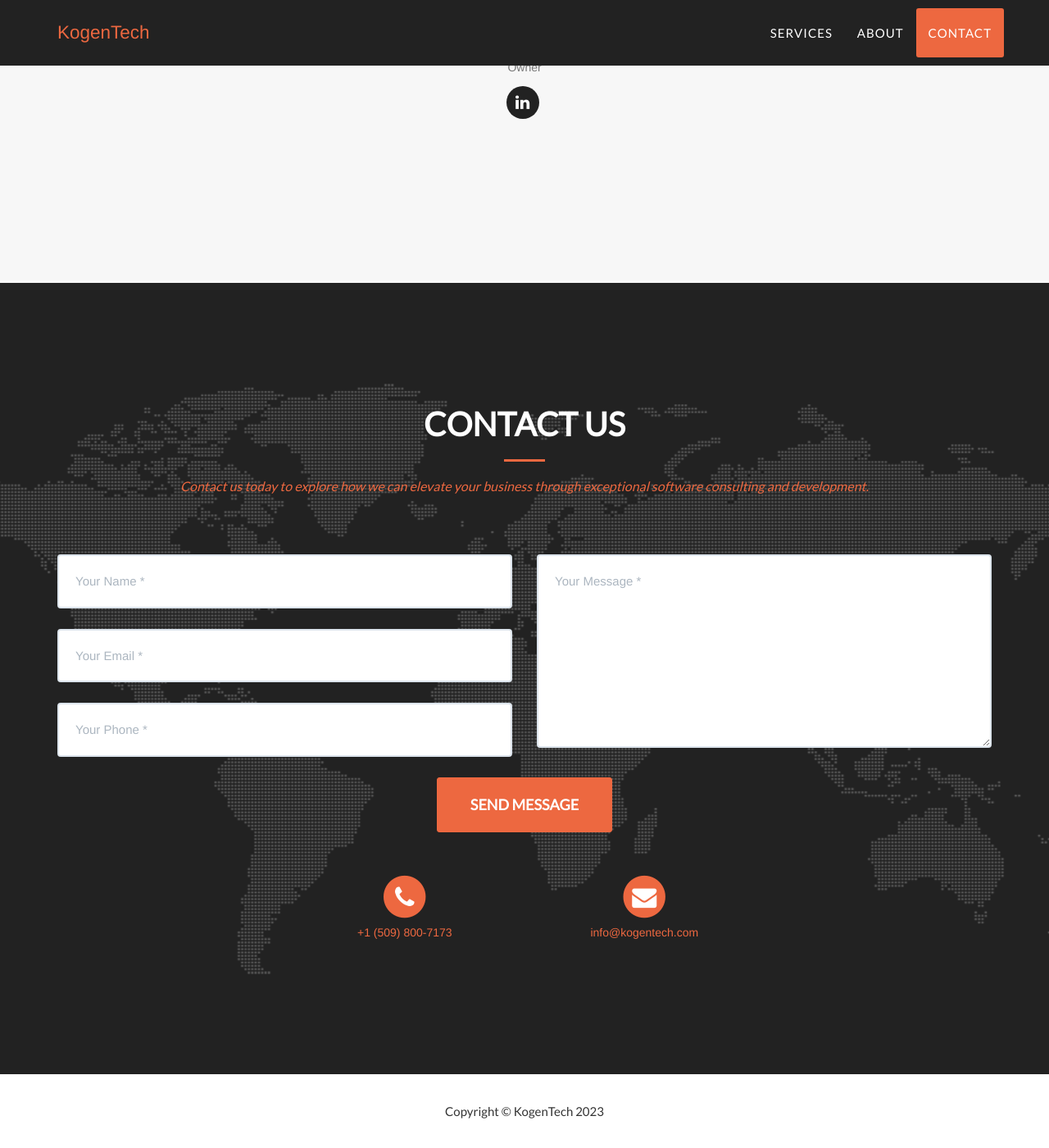
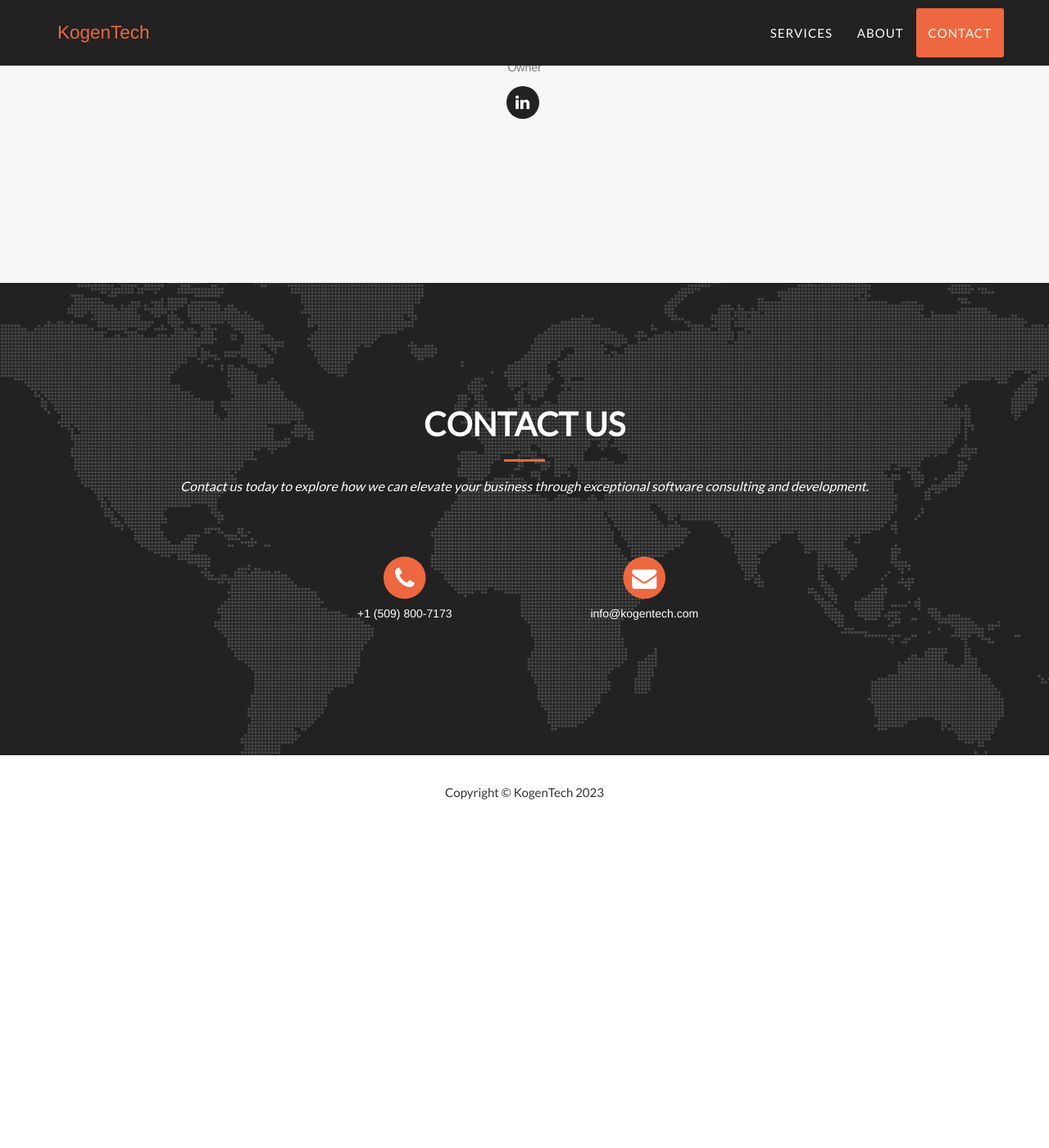
Before and after one commit to kogentech/kogentech.github.io, a Jekyll site: the page built from index.html, in a window 1280 px wide and 1400 px high, scrolled down 2145 px. Shown: the whole window at 82% size. Built offline with Jekyll 4.4.1, drawn with Linux system fonts in a browser that asks for light colours; some web fonts are replaced; after the commit the page ends 3156 px from its top, so only the background shows below that.

Commit message:
Remove contact form

```diff
--- a/_includes/contact.html
+++ b/_includes/contact.html
@@ -4,9 +4,10 @@
       <div class="col-lg-12 text-center">
         <h2 class="section-heading">Contact Us</h2>
         <hr>
-        <h3 class="section-subheading text-primary">Contact us today to explore how we can elevate your business through exceptional software consulting and development.</h3>
+        <h3 class="section-subheading text-white">Contact us today to explore how we can elevate your business through exceptional software consulting and development.</h3>
       </div>
     </div>
+    <!--
     <div class="row">
       <div class="col-lg-12">
         <form name="sentMessage" id="contactForm" novalidate>
@@ -40,7 +41,8 @@
         </form>
       </div>
     </div>
-    <div class="row contact-details">
+    -->
+    <div class="row">
       <div class="col-md-3">
       </div>
       <div class="col-md-3 text-center">
@@ -49,7 +51,7 @@
             <i class="fa fa-circle fa-stack-2x text-primary"></i>
             <i class="fa fa-phone fa-stack-1x fa-inverse"></i>
           </span>
-          <p>{{ site.phone }}</p>
+          <p class="text-white">{{ site.phone }}</p>
         </a>
       </div>
       <div class="col-md-3 text-center">
@@ -58,7 +60,7 @@
             <i class="fa fa-circle fa-stack-2x text-primary"></i>
             <i class="fa fa-envelope fa-stack-1x fa-inverse"></i>
           </span>
-          <p>{{ site.email }}</p>
+          <p class="text-white">{{ site.email }}</p>
         </a>
       </div>
       <div class="col-md-3">
```
Also changed, not shown: _includes/css/agency.css (+4 -4 lines).
